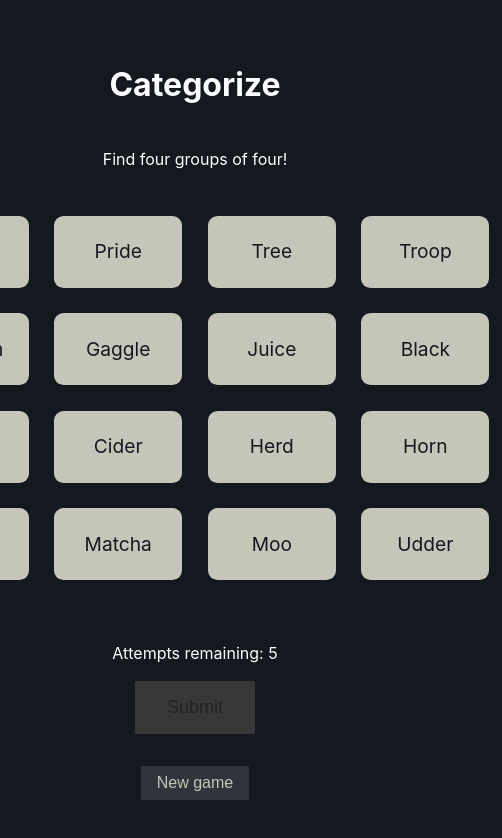
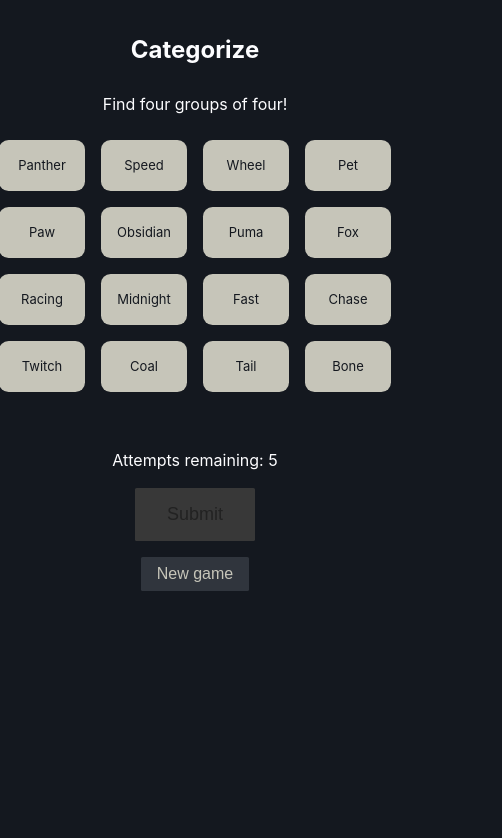
Before and after one commit to franzvrolijk/Categorize, a React (Vite) app: page / in a window 390 px wide. Shown: the top 838 px of the page, 502 px wide, since content can reach past the window. Built offline with nearby package versions, Linux system fonts and the light colour scheme.

Commit message:
mobile adjustments

```diff
--- a/src/App.css
+++ b/src/App.css
@@ -1,6 +1,12 @@
 #root {
-  padding: 2rem;
+  padding: 1rem;
   text-align: center;
+}
+
+h1 {
+  font-size: 1.5rem;
+  margin: 0.5rem;
+
 }
 
 .main-container {
@@ -14,16 +20,18 @@
   display: grid;
   grid-template-columns: repeat(4, 1fr);
   margin-bottom: 2rem;
+  max-width: 900px;
 }
 
 .word {
   display: flex;
   justify-content: center;
   align-items: center;
-  font-size: 1.2rem;
-  height: 4.5rem;
-  width: 8rem;
-  margin: 0.8rem;
+  margin: 0.5rem;
+  padding: 0.5rem;
+  width: 70px;
+  height: 35px;
+  font-size: small;
   border-radius: 0.6rem;
   background-color: #C6C5B9;
   color: #14181f;
@@ -51,7 +59,7 @@
   flex-direction: column;
   align-items: center;
   justify-content: center;
-  margin: 0.5rem;
+  max-width: 100%;
 }
 
 .group {
@@ -61,28 +69,19 @@
   color: #FDFDFF;
   background-color: #62929E;
   border-radius: 0.6rem;
-  margin: 1rem;
   width: 100%;
   padding: 1rem;
+  margin-bottom: 1rem;
 }
 
-.group > h3 {
+.group > p {
   margin: 0.5rem;
 }
 
 .group-element-container {
   display: flex;
   justify-content: center;
-}
-
-.group-element {
-  margin: 0.5rem;
-  padding: 0.5rem;
-  color: #393D3F;
-  border-radius: 0.6rem;
-  width: 12%;
-  font-size: 0.8rem;
-  background-color: #C6C5B9;
+  width: 100%;
 }
 
 .app-button {
@@ -116,7 +115,7 @@
 }
 
 .new-game-button {
-  margin-top: 2rem;
+  margin-top: 1rem;
   font-size: medium;
   padding: 0.5rem 1rem;
   border: 0;
--- a/src/App.tsx
+++ b/src/App.tsx
@@ -70,10 +70,10 @@ function App() {
           <div className="group-container">
             {guessedGroups?.map((g) => (
               <div key={g.category} className="group">
-                <h3>{g.category}</h3>
+                <p>{g.category}</p>
                 <div className="group-element-container">
                   {g.words.sort().map((word: string) => (
-                    <p key={word} className="group-element">
+                    <p key={word} className="word">
                       {word}
                     </p>
                   ))}
@@ -88,10 +88,16 @@ function App() {
               </div>
             ))}
           </div>
-          <p>Attempts remaining: {5 - attempts}</p>
-          <button className="app-button" disabled={selectedWords.length != 4} onClick={handleSubmit}>
-            Submit
-          </button>
+          {guessedGroups.length == 4 ? (
+            <p>You won!</p>
+          ) : (
+            <>
+              <p>Attempts remaining: {5 - attempts}</p>
+              <button className="app-button" disabled={selectedWords.length != 4} onClick={handleSubmit}>
+                Submit
+              </button>
+            </>
+          )}
         </>
       )}
       <button className="new-game-button" onClick={newGame}>
--- a/src/data.ts
+++ b/src/data.ts
@@ -39,10 +39,6 @@ const data: Group[] = [
   { category: "Words related to cat", words: ["Fur", "Whisker", "Purr", "Claw"] },
   { category: "Words related to bird", words: ["Feather", "Wing", "Nest", "Beak"] },
   { category: "Words related to fish", words: ["Swim", "Fin", "Scales", "Gill", "Tank"] },
-  { category: "Words related to horse", words: ["Gallop", "Stable", "Ride", "Hoof", "Mare", "Foal"] },
-  { category: "Words related to cow", words: ["Milk", "Moo", "Udder", "Horn", "Calf"] },
-  { category: "Words related to sheep", words: ["Wool", "Pasture", "Lamb", "Ram"] },
-  { category: "Words related to chicken", words: ["Cluck", "Egg", "Roost", "Hen", "Cock"] },
   { category: "Words related to pirates", words: ["Threaten", "Treasure", "Boarding", "Waters", "Bay", "Sword", "Eyepatch", "Plunder", "Hijack"] },
   { category: "Words related to farmers", words: ["Tractor", "Soil", "Land", "Plough", "Field", "Irrigation", "Seed", "Harvest", "Barn", "Crop"] },
 ];
```
